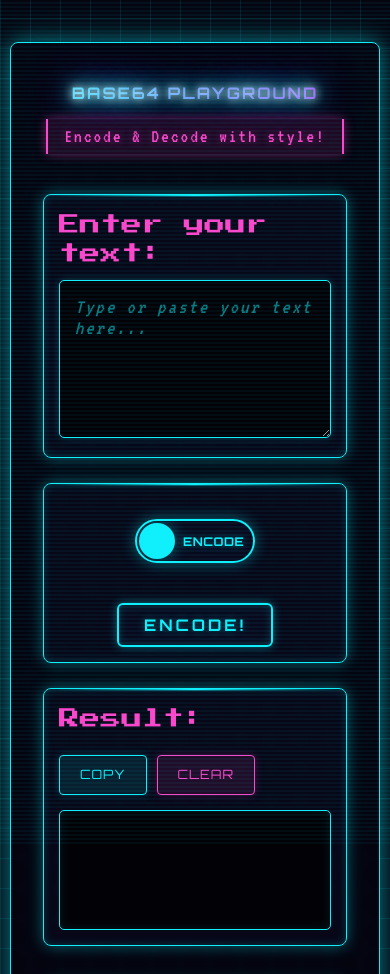
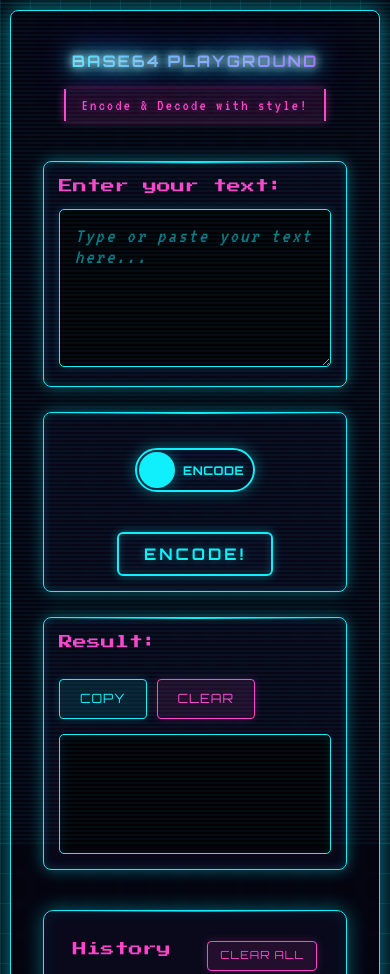
Before and after one commit to shevabam/base64playground, a website with bundled scripts: page index.html in a window 390 px wide. Shown: the top 974 px of the page. Built offline with nearby package versions, Linux system fonts and the light colour scheme.

Commit message:
Fix responsive

```diff
--- a/assets/style.css
+++ b/assets/style.css
@@ -70,7 +70,6 @@ body::after {
     box-shadow: 0 0 20px var(--glow-blue), 0 0 40px rgba(15, 240, 252, 0.2);
     border-radius: 8px;
     padding: 2rem;
-    margin-top: 2rem;
     backdrop-filter: blur(5px);
 }
 
@@ -1199,11 +1198,11 @@ section:hover {
 /* Responsive */
 @media (max-width: 768px) {
     .title {
-        font-size: 1.3rem;
+        font-size: 1.25rem;
     }
 
     .subtitle {
-        font-size: 1.2rem;
+        font-size: 1rem;
     }
 
     .controls {
@@ -1215,14 +1214,12 @@ section:hover {
         padding: 12px 30px;
     }
 
-    .result-header {
-        flex-direction: column;
-        align-items: flex-start;
-        gap: 10px;
+    .result-header .label {
+        margin-bottom: 5px;
     }
 
-    .result-header .label {
-        margin-bottom: 5px;
+    .section-title {
+        font-size: .875rem;
     }
 }
 
@@ -1230,13 +1227,12 @@ section:hover {
     body {
         padding: 10px;
     }
+    .title {
+        font-size: 1rem;
+    }
 
     section {
         padding: 15px;
-    }
-
-    .title {
-        font-size: 1rem;
     }
 
     .go-button {
```
